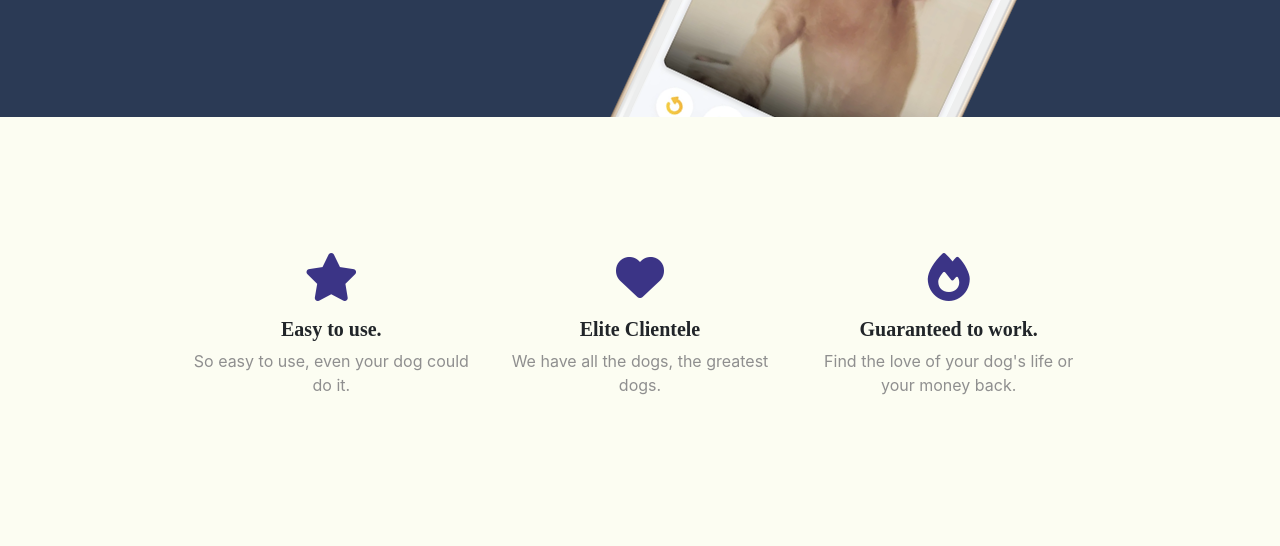
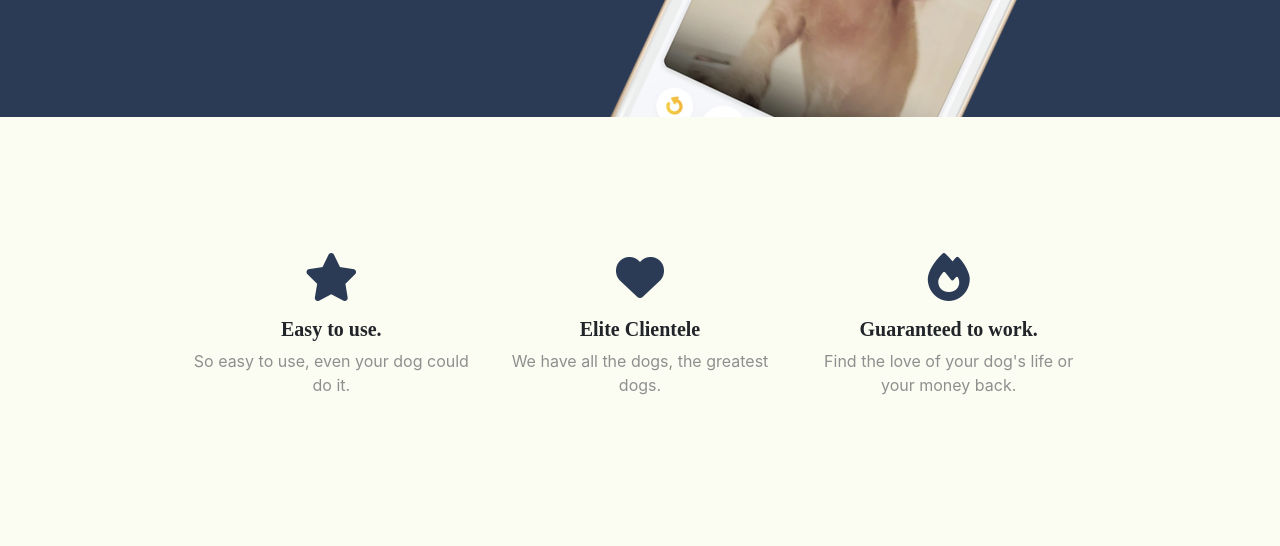
Before and after one commit to MarvinZun19/facedog, a plain HTML site: page index.html in a window 1280 px wide. Shown: the part 542-1088 px from the top of the page. Drawn offline with nearby package versions, Linux system fonts and the light colour scheme.

Commit message:
color icons

```diff
--- a/css/styles.css
+++ b/css/styles.css
@@ -1,6 +1,6 @@
 :root {
 	--bg-start-header: #2B3A55;
-	--icons: #3B3486;
+	--icons: #2B3A55;
 	--icons-hover: #3B3486;
 	--features-bg: #FCFDF2;
 
```
